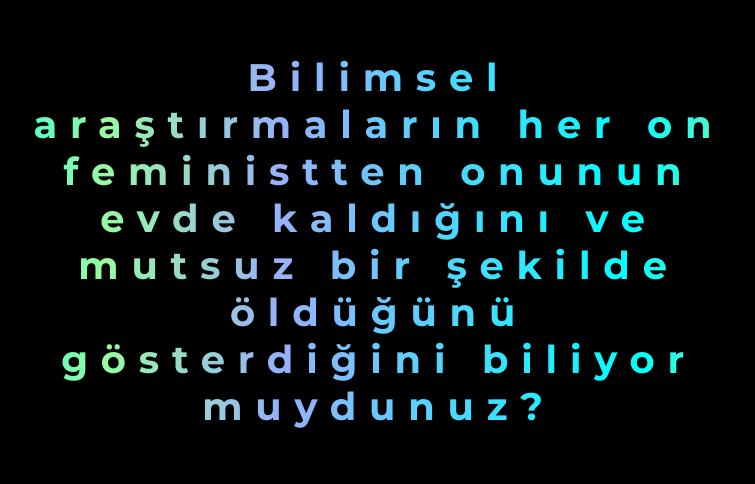
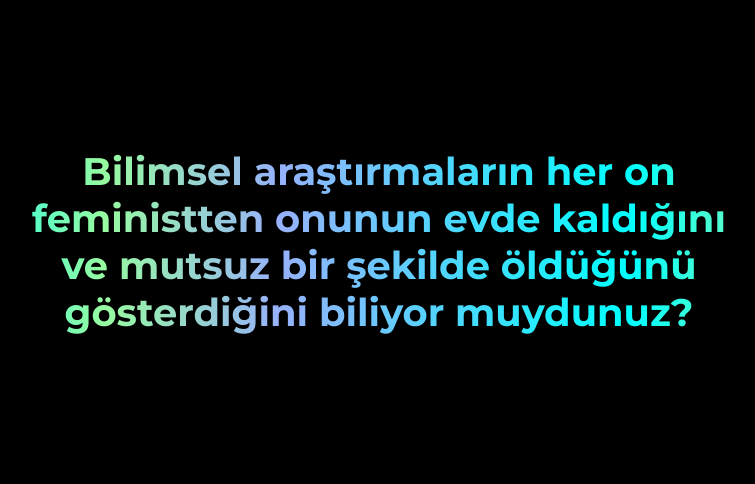
Before and after one commit to ekalir/ekal, a plain HTML site: page index.html in a window 1280 px wide. Shown: the part 158-642 px from the top of the page, without its empty margins (261-1016 px from the left). Drawn offline with Linux system fonts and the light colour scheme.

Commit message:
Update i.css

```diff
--- a/i.css
+++ b/i.css
@@ -16,7 +16,6 @@ body {
   font-family: 'montserrat';
   font-size: 3vw;
   font-weight: bold;
-  letter-spacing: 1vw;
   max-width: 700px;
   text-align: center;
   background: rgba(255, 253, 160, 1);
```
